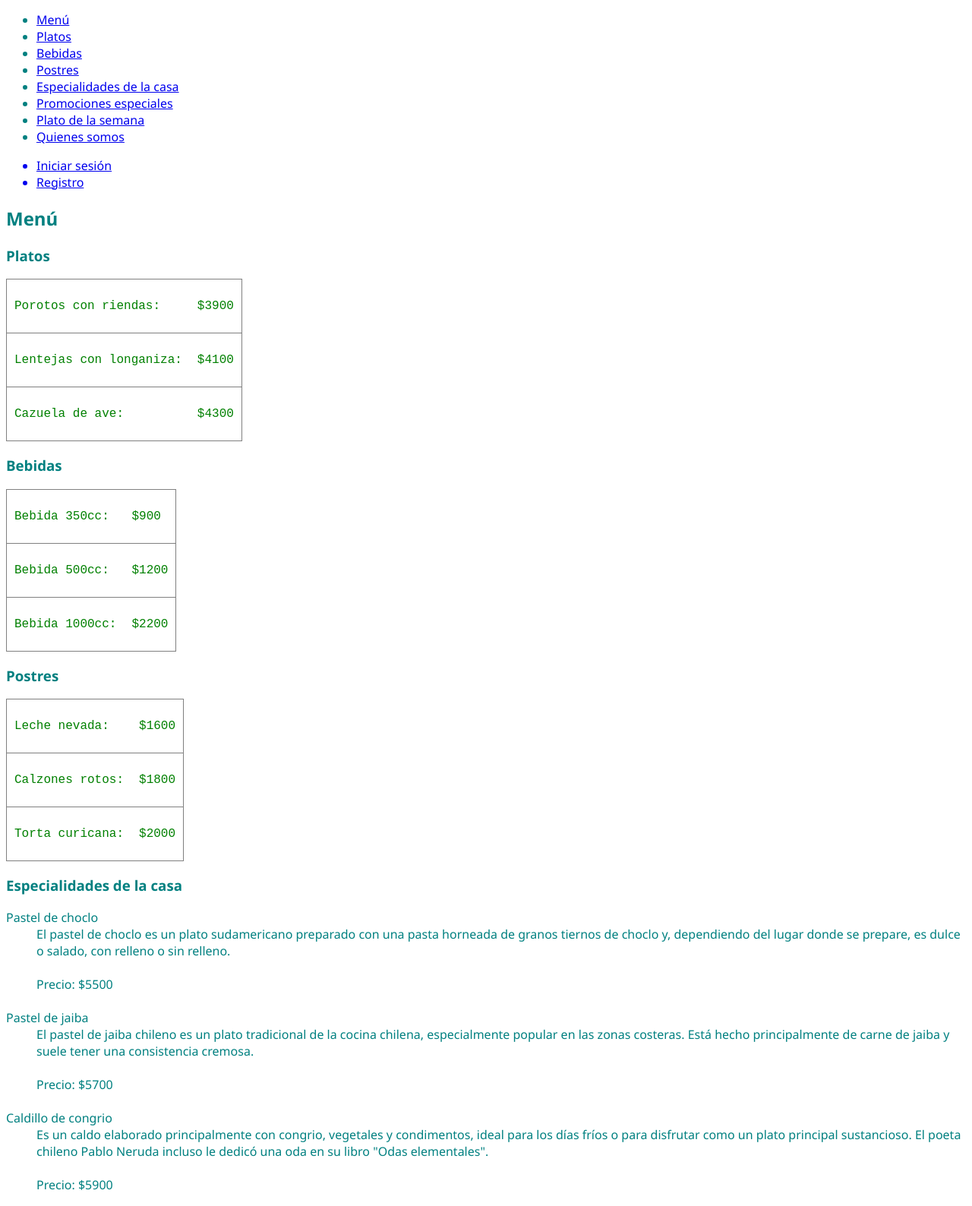
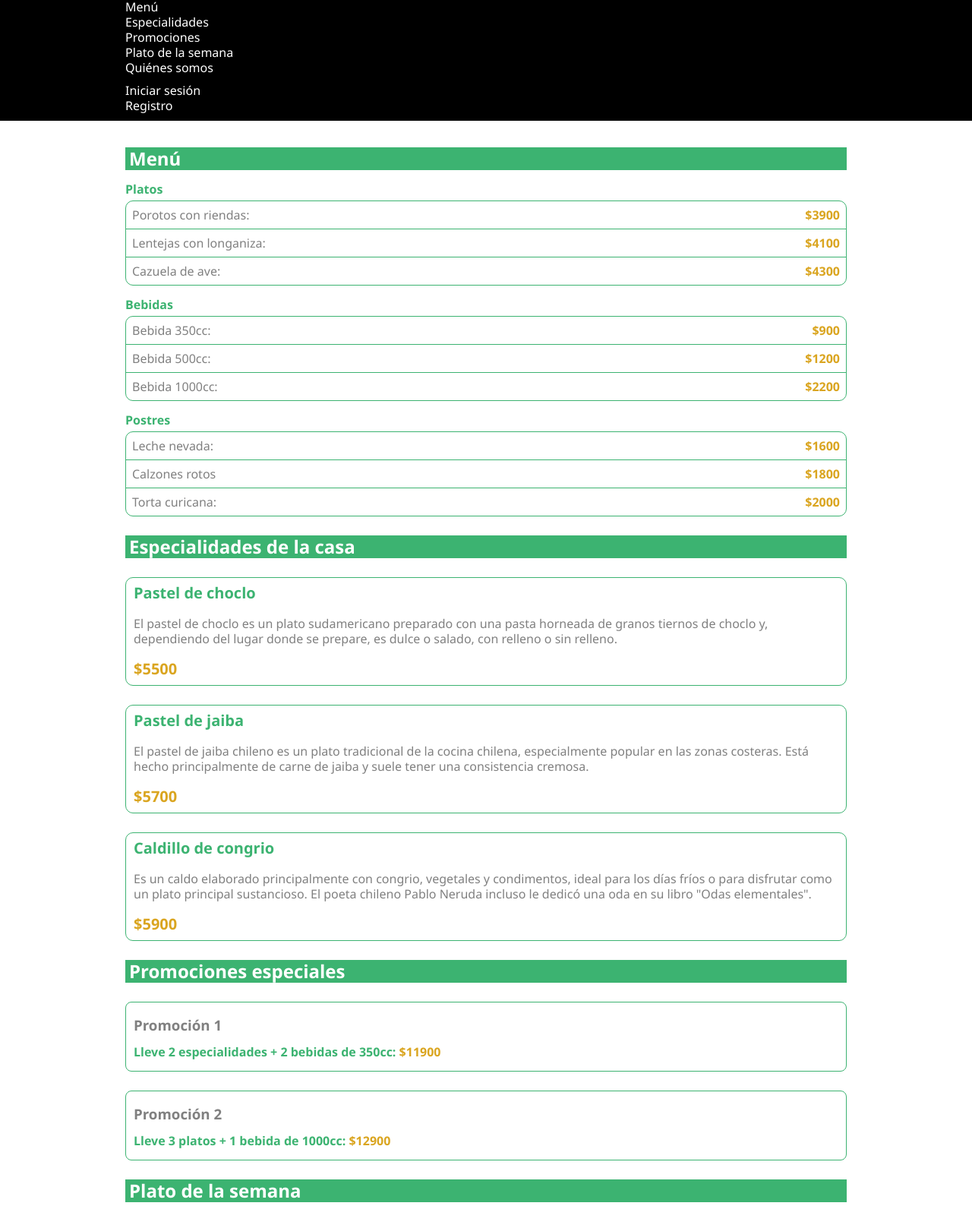
Before and after one commit to dsveraa/casadelbosque, a plain HTML site: page index.html in a window 1280 px wide. Shown: the part 71-1659 px from the top of the page at 76% size. Drawn offline with Linux system fonts and the light colour scheme.

Commit message:
semana 6

```diff
--- a/index.html
+++ b/index.html
@@ -1,171 +1,164 @@
 <!DOCTYPE html>
 <html lang="es">
-
   <head>
-  <meta charset="UTF-8">
+    <meta charset="UTF-8" />
     <title>Casa del Bosque - Comida chilena</title>
-  <link rel="stylesheet" href="style.css" media="screen">
+    <link rel="stylesheet" href="style.css" media="screen" />
   </head>
 
-<style>
-#quienessomos h2 {
-  font-family: 'Courier New', Courier, monospace;
-  font-size: x-large;
-  color:red;
-}
-#quienessomos h3 {
-  font-family:Verdana, Geneva, Tahoma, sans-serif;
-  color:blue;
-}
-#quienessomos p {
-  font-family: Arial, Helvetica, sans-serif;
-  color:green;
-}
-</style>
-
   <body>
-  <header>
-    <h1>Casa del Bosque - Comida chilena</h1>
-    <nav>
+      <div class="container">
+        <header class="menu">
+          <div id="logo">Casa del Bosque</div>
+          <div id="slogan">Comida chilena</div>
+          <nav id="navSite">
             <ul>
-        <li><a href='#menu'>Menú</a></li>
-        <li><a href='#platos'>Platos</a></li>
-        <li><a href='#bebidas'>Bebidas</a></li>
-        <li><a href='#postres'>Postres</a></li>
-        <li><a href='#especialidades'>Especialidades de la casa</a></li>
-        <li><a href='#promociones'>Promociones especiales</a></li>
-        <li><a href='#platosemana'>Plato de la semana</a></li>
-        <li><a href='#quienessomos'>Quienes somos</a></li>
+              <li><a href="#menu">Menú</a></li>
+              <li><a href="#especialidades">Especialidades</a></li>
+              <li><a href="#promociones">Promociones</a></li>
+              <li><a href="#platosemana">Plato de la semana</a></li>
+              <li><a href="#quienessomos">Quiénes somos</a></li>
             </ul>
           </nav>
-    <nav>
+          <nav id="navLog">
             <ul>
               <a href="login.html"><li>Iniciar sesión</li></a>
               <a href="signup.html"><li>Registro</li></a>
             </ul>
           </nav>
         </header>
-
+      </div>
+    <div id="bgMain">
+      <div class="container">
         <main>
           <article id="menu">
             <h2>Menú</h2>
 
             <!-- SECCIÓN DE PLATOS -->
             <section id="platos">
-        <h3>Platos</h3>
+              <h4>Platos</h4>
+              <div class="table-container">
                 <table>
                   <tr>
-            <td>
-              <p>Porotos con riendas:</p>
-            </td>
-            <td>
+                    <td>Porotos con riendas:</td>
+                    <td class="right">
                       <p>$3900</p>
                     </td>
                   </tr>
                   <tr>
-            <td>
-              <p>Lentejas con longaniza:</p>
-            </td>
+                    <td>Lentejas con longaniza:</td>
                     <td>
                       <p>$4100</p>
                     </td>
                   </tr>
                   <tr>
-            <td>
-              <p>Cazuela de ave:</p>
-            </td>
+                    <td>Cazuela de ave:</td>
                     <td>
                       <p>$4300</p>
                     </td>
                   </tr>
                 </table>
+              </div>
             </section>
 
             <!-- SECCIÓN DE BEBIDAS -->
             <section id="bebidas">
-        <h3>Bebidas</h3>
+              <h4>Bebidas</h4>
+              <div class="table-container">
                 <table>
                   <tr>
-            <td>
-              <p>Bebida 350cc:</p>
-            </td>
-            <td>
+                    <td>Bebida 350cc:</td>
+                    <td class="right">
                       <p>$900</p>
                     </td>
                   </tr>
                   <tr>
-            <td>
-              <p>Bebida 500cc:</p>
-            </td>
+                    <td>Bebida 500cc:</td>
                     <td>
                       <p>$1200</p>
                     </td>
                   </tr>
                   <tr>
-            <td>
-              <p>Bebida 1000cc:</p>
-            </td>
+                    <td>Bebida 1000cc:</td>
                     <td>
                       <p>$2200</p>
                     </td>
                   </tr>
                 </table>
+              </div>
             </section>
 
             <!-- SECCIÓN DE POSTRES -->
             <section id="postres">
-        <h3>Postres</h3>
+              <h4>Postres</h4>
+              <div class="table-container">
                 <table>
                   <tr>
-            <td>
-              <p>Leche nevada:</p>
-            </td>
-            <td>
+                    <td>Leche nevada:</td>
+                    <td class="right">
                       <p>$1600</p>
                     </td>
                   </tr>
                   <tr>
-            <td>
-              <p>Calzones rotos:</p>
-            </td>
+                    <td>Calzones rotos</td>
                     <td>
                       <p>$1800</p>
                     </td>
                   </tr>
                   <tr>
-            <td>
-              <p>Torta curicana:</p>
-            </td>
+                    <td>Torta curicana:</td>
                     <td>
                       <p>$2000</p>
                     </td>
                   </tr>
                 </table>
+              </div>
             </section>
 
             <!-- SECCIÓN DE ESPECIALIDADES -->
             <section id="especialidades">
-        <h3>Especialidades de la casa</h3>
+              <h2>Especialidades de la casa</h2>
 
               <dl>
+                <div class="card">
                   <dt>Pastel de choclo</dt>
-          <dd>El pastel de choclo es un plato sudamericano preparado con una pasta horneada de granos tiernos de choclo
-            y, dependiendo del lugar donde se prepare, es dulce o salado, con relleno o sin relleno.</dd>
-          <br>
-          <dd>Precio: $5500</dd>
-          <br>
+                  <br />
+                  <dd>
+                    El pastel de choclo es un plato sudamericano preparado con
+                    una pasta horneada de granos tiernos de choclo y,
+                    dependiendo del lugar donde se prepare, es dulce o salado,
+                    con relleno o sin relleno.
+                  </dd>
+                  <br />
+                  <dd><span>$5500</span></dd>
+                </div>
+
+                <div class="card">
                   <dt>Pastel de jaiba</dt>
-          <dd>El pastel de jaiba chileno es un plato tradicional de la cocina chilena, especialmente popular en las
-            zonas costeras. Está hecho principalmente de carne de jaiba y suele tener una consistencia cremosa.</dd>
-          <br>
-          <dd>Precio: $5700</dd>
-          <br>
+                  <br />
+                  <dd>
+                    El pastel de jaiba chileno es un plato tradicional de la
+                    cocina chilena, especialmente popular en las zonas costeras.
+                    Está hecho principalmente de carne de jaiba y suele tener
+                    una consistencia cremosa.
+                  </dd>
+                  <br />
+                  <dd><span>$5700</span></dd>
+                </div>
+
+                <div class="card">
                   <dt>Caldillo de congrio</dt>
-          <dd> Es un caldo elaborado principalmente con congrio, vegetales y condimentos, ideal para los días fríos o
-            para disfrutar como un plato principal sustancioso. El poeta chileno Pablo Neruda incluso le dedicó una oda
-            en su libro "Odas elementales".</dd>
-          <br>
-          <dd>Precio: $5900</dd>
+                  <br />
+                  <dd>
+                    Es un caldo elaborado principalmente con congrio, vegetales
+                    y condimentos, ideal para los días fríos o para disfrutar
+                    como un plato principal sustancioso. El poeta chileno Pablo
+                    Neruda incluso le dedicó una oda en su libro "Odas
+                    elementales".
+                  </dd>
+                  <br />
+                  <dd><span>$5900</span></dd>
+                </div>
               </dl>
             </section>
 
@@ -175,51 +168,84 @@
               <ul>
                 <li>
                   <h3>Promoción 1</h3>
-            <p>Lleve 2 especialidades + 2 bebidas de 350cc por solo $11900</p>
+                  <h4>
+                    Lleve 2 especialidades + 2 bebidas de 350cc:
+                    <span>$11900</span>
+                  </h4>
                 </li>
                 <li>
                   <h3>Promoción 2</h3>
-            <p>Lleve 3 platos + 1 bebida de 1000cc por solo $12900</p>
+                  <h4>
+                    Lleve 3 platos + 1 bebida de 1000cc: <span>$12900</span>
+                  </h4>
                 </li>
               </ul>
             </section>
 
             <!-- SECCIÓN DE PLATO DE LA SEMANA -->
             <section id="platosemana">
-        <header>
               <h2>Plato de la semana</h2>
+              <br>
               <h3>Empanadas de pino</h3>
-        </header>
-        <main>
-          <p>Las empanadas de pino chilenas son un plato tradicional de Chile. Consisten en una masa de harina de
-            trigo que se rellena con una mezcla conocida como "pino", hecha de carne de res molida o picada, cebolla,
-            ají de color (paprika), comino y otros condimentos. Además, se les agrega un cuarto de huevo duro, una
-            aceituna negra y, opcionalmente, pasas. La masa se cierra en forma de media luna y se hornea hasta que
-            esté dorada y crujiente.</p>
-          <img src="https://cocinachilena.cl/wp-content/uploads/2008/09/empanadas-pino-carne-2-scaled-768x489.jpg"
-            alt="empanadas chilenas" height="350">
-          <img src="https://cocinachilena.cl/wp-content/uploads/2022/08/horno-barro-empanada-728x728.jpg"
-            alt="empanadas en horno de barro" height="350">
+              <div>
+                Las empanadas de pino chilenas son un plato tradicional de
+                Chile. Consisten en una masa de harina de trigo que se rellena
+                con una mezcla conocida como "pino", hecha de carne de res
+                molida o picada, cebolla, ají de color (paprika), comino y otros
+                condimentos. Además, se les agrega un cuarto de huevo duro, una
+                aceituna negra y, opcionalmente, pasas. La masa se cierra en
+                forma de media luna y se hornea hasta que esté dorada y
+                crujiente.
+              </div>
+              <img
+                src="https://cocinachilena.cl/wp-content/uploads/2008/09/empanadas-pino-carne-2-scaled-768x489.jpg"
+                alt="empanadas chilenas"
+                height="350"
+              />
+              <img
+                src="https://cocinachilena.cl/wp-content/uploads/2022/08/horno-barro-empanada-728x728.jpg"
+                alt="empanadas en horno de barro"
+                height="350"
+              />
+              <div class="audio">
                 <h3>Breve audio con receta de la empanada de pino</h3>
+                <br>
                 <audio controls>
-            <source src="/empanadas.mp3" type="audio/mpeg">
+                  <source src="/empanadas.mp3" type="audio/mpeg" />
                 </audio>
-          <br>
-          <br>
-          <h2>¿Por qué se le llama pino al relleno de la empanada? <a href="https://fabricaempandaspormayor.cl/1531-2/"
-              target="_blank">Ver aquí</a></h2>
-          <br>
-          <h3>Breve video con receta de la empanada de pino</h3>
-          <video controls src="/empanadas.mp4" height="500"></video>
-        </main>
+              </div>
+
+              <div id="link">
+                ¿Por qué se le llama pino al relleno de la empanada?
+                <a
+                  href="https://fabricaempandaspormayor.cl/1531-2/"
+                  target="_blank"
+                  >Ver aquí</a
+                >
+              </div>
             </section>
           </article>
-      <br>
+          <br />
           <!-- SECCIÓN DE VIDEOS RELACIONADOS -->
-      <section>
+          <section id="relatedVid">
             <h2>Videos relacionados</h2>
-        <iframe width="560" height="315" src="https://www.youtube.com/embed/orELQeUL8J8?si=1Y0I8euN0s8V8BLr" title="YouTube video player" frameborder="0" allow="accelerometer; autoplay; clipboard-write; encrypted-media; gyroscope; picture-in-picture; web-share" referrerpolicy="strict-origin-when-cross-origin" allowfullscreen></iframe>
+            <iframe
+              width="100%"
+              height="535px"
+              src="https://www.youtube.com/embed/orELQeUL8J8?si=1Y0I8euN0s8V8BLr"
+              title="YouTube video player"
+              frameborder="0"
+              allow="accelerometer; autoplay; clipboard-write; encrypted-media; gyroscope; picture-in-picture; web-share"
+              referrerpolicy="strict-origin-when-cross-origin"
+              allowfullscreen
+            ></iframe>
           </section>
+        </main>
+        <div class="bgHeader">
+        </div>
+      </div>
+    </div>
+    <div class="container">
       <footer>
         <article id="quienessomos">
           <section>
@@ -228,9 +254,14 @@
             <p>Casa del Bosque</p>
             <p>Sociedad Vera Saldaña Chile</p>
             <h3>Descripción</h3>
-            <p>Casa en el bosque es un restaurante de <em><strong>comida tradicional chilena</strong></em>, donde podrá
-              probar diferentes y deliciosos platos típicos del territorio nacional.</p>
+            <p>
+              Casa del bosque es un restaurante de
+              <em><strong>comida tradicional chilena</strong></em
+              >, donde podrá probar diferentes y deliciosos platos típicos del
+              territorio nacional.
+            </p>
           </section>
+          <br>
           <address>
             <h3>Dirección del local</h3>
             <p>Av. Melipeuco #2160</p>
@@ -238,7 +269,7 @@
           </address>
         </article>
       </footer>
-  </main>
+    </div>
+
   </body>
-
-<html>
+</html>
--- a/style.css
+++ b/style.css
@@ -1,26 +1,200 @@
-@import url(ul.css);
-
-#platos table,
-#bebidas table,
-#postres table {
-    border-collapse: collapse;
+* {
+  margin: 0;
+  padding: 0;
+  box-sizing: border-box;
 }
 
-#platos tr,
-#bebidas tr,
-#postres tr {
-    border: 1px solid grey;
+body {
+  line-height: 1;
+  font-family: "Segoe UI", Tahoma, Geneva, Verdana, sans-serif;
+  background-color: black;
+  color: grey;
+  line-height: 20px;
+}
+
+a {
+  text-decoration: none;
+  color: inherit;
+}
+
+ul,
+ol {
+  list-style: none;
+}
+
+.table-container {
+  overflow: hidden;
+  border-radius: 10px;
+  border: 1px solid mediumseagreen;
+}
+table {
+  width: 100%;
+  border-collapse: separate;
+  border-spacing: 0;
+}
+
+.right {
+  text-align: right;
+  width: 1px;
+  white-space: nowrap;
 }
 
 #platos td,
 #bebidas td,
 #postres td {
-    padding: 10px;
-    color: green;
-    font-family: 'Courier New', Courier, monospace;
+  padding: 8px;
 }
 
-body {
-    font-family:'Segoe UI', Tahoma, Geneva, Verdana, sans-serif;
-    color:teal;
+tr:not(:last-child) td {
+  border-bottom: 1px solid mediumseagreen;
 }
+
+.container {
+  width: 960px;
+  margin: 0 auto;
+  padding: 0 5px;
+}
+
+#logo {
+  font-size: 20px;
+  color: mediumseagreen;
+}
+
+#slogan {
+  font-size: 12px;
+  color: wheat;
+  padding-bottom: 10px;
+}
+
+#navSite,
+#navLog {
+  margin-top: 10px;
+}
+
+header.menu {
+  background-color: black;
+  color: white;
+  padding: 10px 0;
+}
+
+section h3 {
+  margin-top: 10px;
+}
+
+#bgMain {
+  background-color: white;
+  padding-bottom: 100px;
+}
+
+#menu {
+  padding-top: 10px;
+}
+
+#menu h4 {
+  margin-top: 15px;
+  margin-bottom: 5px;
+  color: mediumseagreen;
+}
+
+#menu h4 span {
+  color: goldenrod;
+}
+
+#menu p {
+  color: goldenrod;
+  font-weight: 600;
+}
+
+#menu h2 {
+  background-color: mediumseagreen;
+  color: white;
+  padding: 5px;
+  margin-top: 25px;
+}
+
+#relatedVid h2 {
+  background-color: goldenrod;
+  color: white;
+  padding: 5px;
+}
+
+#link {
+  text-align: center;
+  font-size: 20px;
+  color: white;
+  padding: 50px;
+  border-radius: 10px;
+  background-color: mediumseagreen;
+}
+
+#link a {
+  color: gold;
+}
+
+dl {
+  margin-top: 25px;
+}
+
+dt,
+dd span {
+  font-size: 20px;
+  font-weight: 600;
+  color: mediumseagreen;
+}
+
+dd span {
+  color: goldenrod;
+}
+
+#especialidades div.card {
+  border: 1px solid mediumseagreen;
+  border-radius: 10px;
+  padding: 10px;
+}
+
+#especialidades div.card:not(:last-child) {
+  margin-bottom: 25px;
+}
+
+#promociones li {
+  border: 1px solid mediumseagreen;
+  margin-top: 25px;
+  padding: 10px;
+  border-radius: 8px;
+}
+
+#platosemana div {
+  margin: 25px 0;
+}
+
+img {
+  position: relative;
+  left: 20px;
+}
+
+.audio {
+  text-align: center;
+  font-size: 20px;
+  color: white;
+  padding: 20px;
+  border-radius: 10px;
+  background-color: goldenrod;
+}
+
+.video-receta {
+  text-align: center;
+  font-size: 20px;
+  color: white;
+  padding: 20px;
+  border-radius: 10px;
+  background-color: lightsteelblue;
+}
+
+#quienessomos {
+  color: white;
+  padding: 50px 0;
+}
+
+#quienessomos h2 {
+  color: goldenrod;
+}
--- a/ul.css
+++ /dev/null
@@ -1,9 +0,0 @@
-#promociones ul {
-    font-family: 'Courier New', Courier, monospace;
-}
-#promociones li h3 {
-    color: red;
-}
-#promociones li p {
-    color: green;
-}
```
Lines whose indentation alone changed are shown as unchanged.
